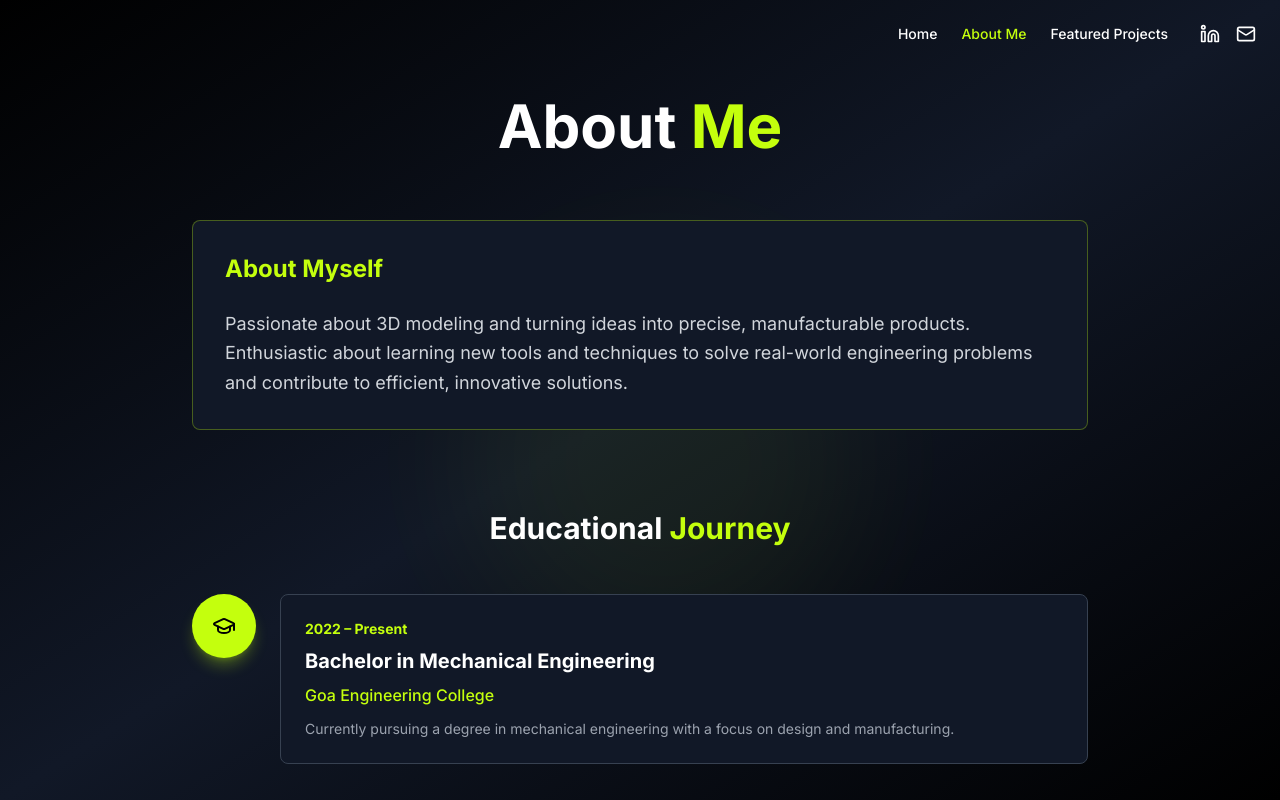
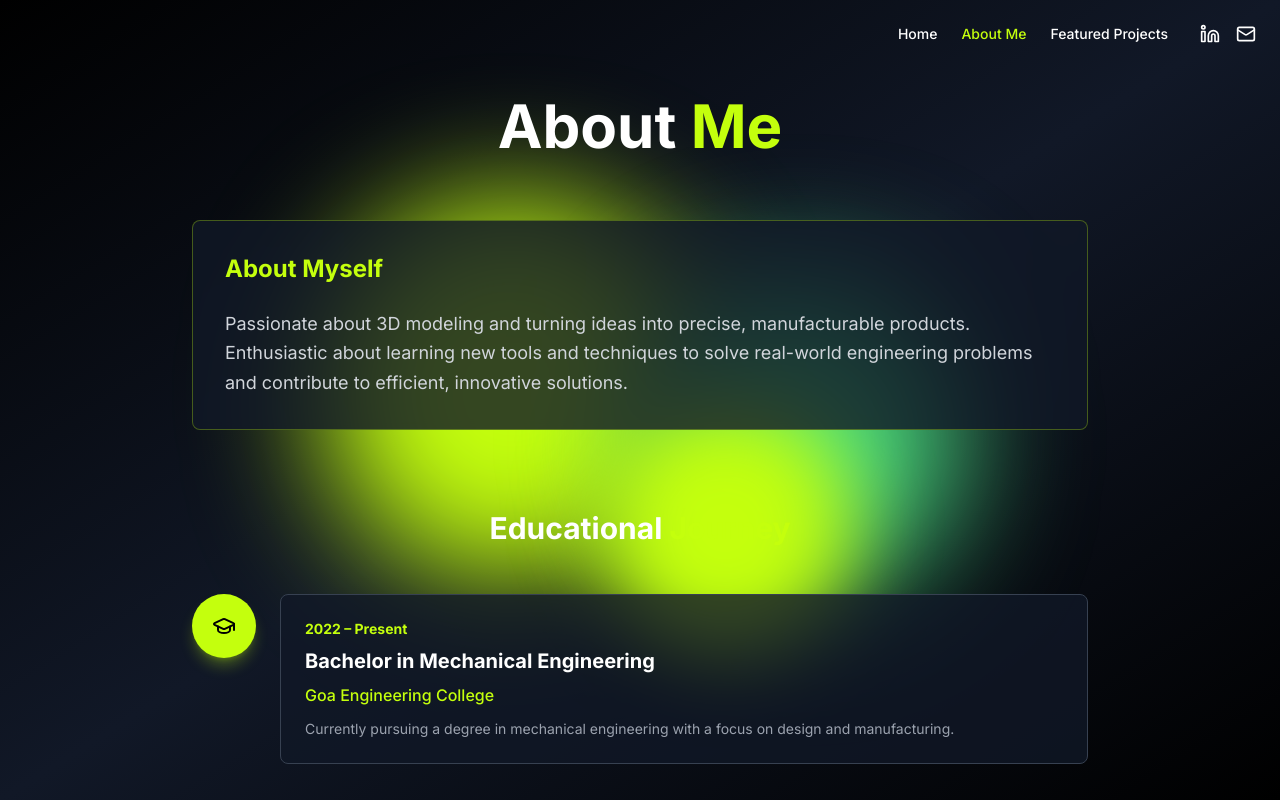
Before and after one commit to Partish23/precision-cad-visions, a React (Vite) app: page /about in a window 1280 px wide. Shown: the top 800 px of the page. Built offline with nearby package versions, Linux system fonts and the light colour scheme.

Commit message:
Refactor: Apply template and gradient to About Me page
Apply the provided template and gradient to the About Me page, matching the visual style.

```diff
--- a/src/pages/About.tsx
+++ b/src/pages/About.tsx
@@ -28,9 +28,11 @@ const About = () => {
     <div className="min-h-screen bg-black text-white">
       <Navigation />
 
-      {/* Background */}
+      {/* Background with enhanced gradient */}
       <div className="absolute inset-0 bg-gradient-to-br from-black via-gray-900 to-black">
-        <div className="absolute top-1/3 right-1/3 w-96 h-96 bg-[#c4ff0d] opacity-5 rounded-full blur-3xl"></div>
+        <div className="absolute top-1/4 left-1/4 w-96 h-96 bg-[#c4ff0d] opacity-8 rounded-full blur-3xl"></div>
+        <div className="absolute bottom-1/4 right-1/4 w-80 h-80 bg-green-400 opacity-6 rounded-full blur-3xl"></div>
+        <div className="absolute top-1/2 right-1/3 w-64 h-64 bg-[#c4ff0d] opacity-4 rounded-full blur-2xl"></div>
       </div>
 
       <div className="relative z-10 pt-24 pb-16 px-6">
@@ -44,7 +46,7 @@ const About = () => {
 
           {/* About Section */}
           <div className="mb-20">
-            <div className="bg-gray-900 border border-[#c4ff0d] border-opacity-30 rounded-lg p-8 mb-8 hover:border-opacity-60 transition-all duration-300">
+            <div className="bg-gray-900/80 backdrop-blur-sm border border-[#c4ff0d] border-opacity-30 rounded-lg p-8 mb-8 hover:border-opacity-60 transition-all duration-300 hover:shadow-lg hover:shadow-[#c4ff0d]/10">
               <h2 className="text-2xl font-bold mb-6 text-[#c4ff0d]">About Myself</h2>
               <p className="text-lg text-gray-300 leading-relaxed">
                 Passionate about 3D modeling and turning ideas into precise, manufacturable products.
@@ -69,7 +71,7 @@ const About = () => {
                     <div className="relative z-10 w-16 h-16 bg-[#c4ff0d] rounded-full flex items-center justify-center flex-shrink-0 shadow-lg shadow-[#c4ff0d]/30">
                       <GraduationCap className="text-black" size={24} />
                     </div>
-                    <div className="flex-1 bg-gray-900 rounded-lg p-6 border border-gray-700 hover:border-[#c4ff0d] hover:border-opacity-50 transition-all duration-300 hover:shadow-lg hover:shadow-[#c4ff0d]/10">
+                    <div className="flex-1 bg-gray-900/80 backdrop-blur-sm rounded-lg p-6 border border-gray-700 hover:border-[#c4ff0d] hover:border-opacity-50 transition-all duration-300 hover:shadow-lg hover:shadow-[#c4ff0d]/10">
                       <div className="flex items-center gap-3 mb-2">
                         <span className="text-[#c4ff0d] font-bold text-sm">2022 – Present</span>
                       </div>
@@ -88,7 +90,7 @@ const About = () => {
                     <div className="relative z-10 w-16 h-16 bg-green-400 rounded-full flex items-center justify-center flex-shrink-0 shadow-lg shadow-green-400/30">
                       <Settings className="text-black" size={24} />
                     </div>
-                    <div className="flex-1 bg-gray-900 rounded-lg p-6 border border-gray-700 hover:border-[#c4ff0d] hover:border-opacity-50 transition-all duration-300 hover:shadow-lg hover:shadow-[#c4ff0d]/10">
+                    <div className="flex-1 bg-gray-900/80 backdrop-blur-sm rounded-lg p-6 border border-gray-700 hover:border-[#c4ff0d] hover:border-opacity-50 transition-all duration-300 hover:shadow-lg hover:shadow-[#c4ff0d]/10">
                       <div className="flex items-center gap-3 mb-2">
                         <span className="text-[#c4ff0d] font-bold text-sm">2019 – 2022</span>
                       </div>
@@ -107,7 +109,7 @@ const About = () => {
                     <div className="relative z-10 w-16 h-16 bg-blue-400 rounded-full flex items-center justify-center flex-shrink-0 shadow-lg shadow-blue-400/30">
                       <GraduationCap className="text-black" size={24} />
                     </div>
-                    <div className="flex-1 bg-gray-900 rounded-lg p-6 border border-gray-700 hover:border-[#c4ff0d] hover:border-opacity-50 transition-all duration-300 hover:shadow-lg hover:shadow-[#c4ff0d]/10">
+                    <div className="flex-1 bg-gray-900/80 backdrop-blur-sm rounded-lg p-6 border border-gray-700 hover:border-[#c4ff0d] hover:border-opacity-50 transition-all duration-300 hover:shadow-lg hover:shadow-[#c4ff0d]/10">
                       <div className="flex items-center gap-3 mb-2">
                         <span className="text-[#c4ff0d] font-bold text-sm">2009 – 2019</span>
                       </div>
@@ -130,7 +132,7 @@ const About = () => {
             </h2>
 
             <div className="grid grid-cols-1 md:grid-cols-2 gap-8">
-              <div className="bg-gray-900 border border-gray-700 rounded-lg p-6 hover:border-[#c4ff0d] hover:border-opacity-50 transition-all duration-300">
+              <div className="bg-gray-900/80 backdrop-blur-sm border border-gray-700 rounded-lg p-6 hover:border-[#c4ff0d] hover:border-opacity-50 transition-all duration-300 hover:shadow-lg hover:shadow-[#c4ff0d]/10">
                 <div className="flex items-center gap-3 mb-4">
                   <Code className="text-[#c4ff0d]" size={24} />
                   <h3 className="text-xl font-bold">CAD SOFTWARE</h3>
@@ -145,7 +147,7 @@ const About = () => {
                 </div>
               </div>
 
-              <div className="bg-gray-900 border border-gray-700 rounded-lg p-6 hover:border-[#c4ff0d] hover:border-opacity-50 transition-all duration-300">
+              <div className="bg-gray-900/80 backdrop-blur-sm border border-gray-700 rounded-lg p-6 hover:border-[#c4ff0d] hover:border-opacity-50 transition-all duration-300 hover:shadow-lg hover:shadow-[#c4ff0d]/10">
                 <div className="flex items-center gap-3 mb-4">
                   <Wrench className="text-[#c4ff0d]" size={24} />
                   <h3 className="text-xl font-bold">SPECIALIZATIONS</h3>
```
